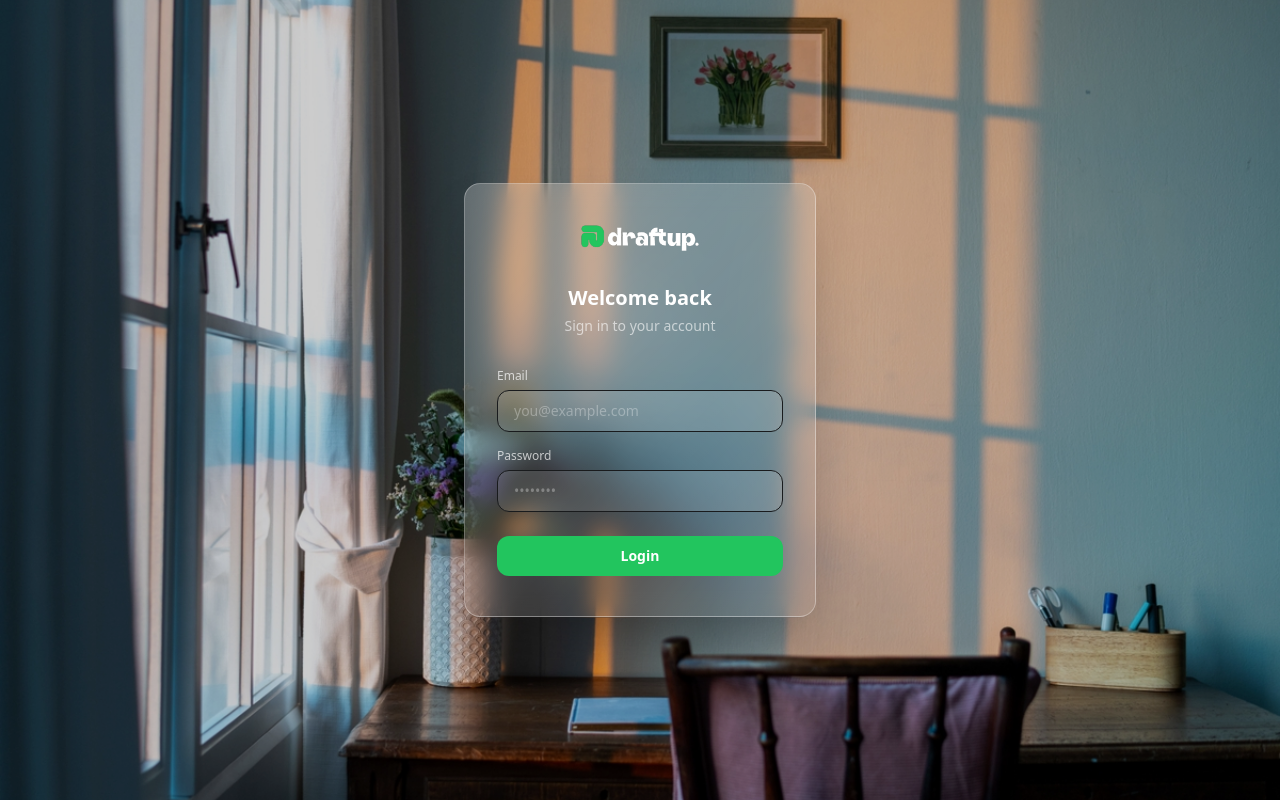
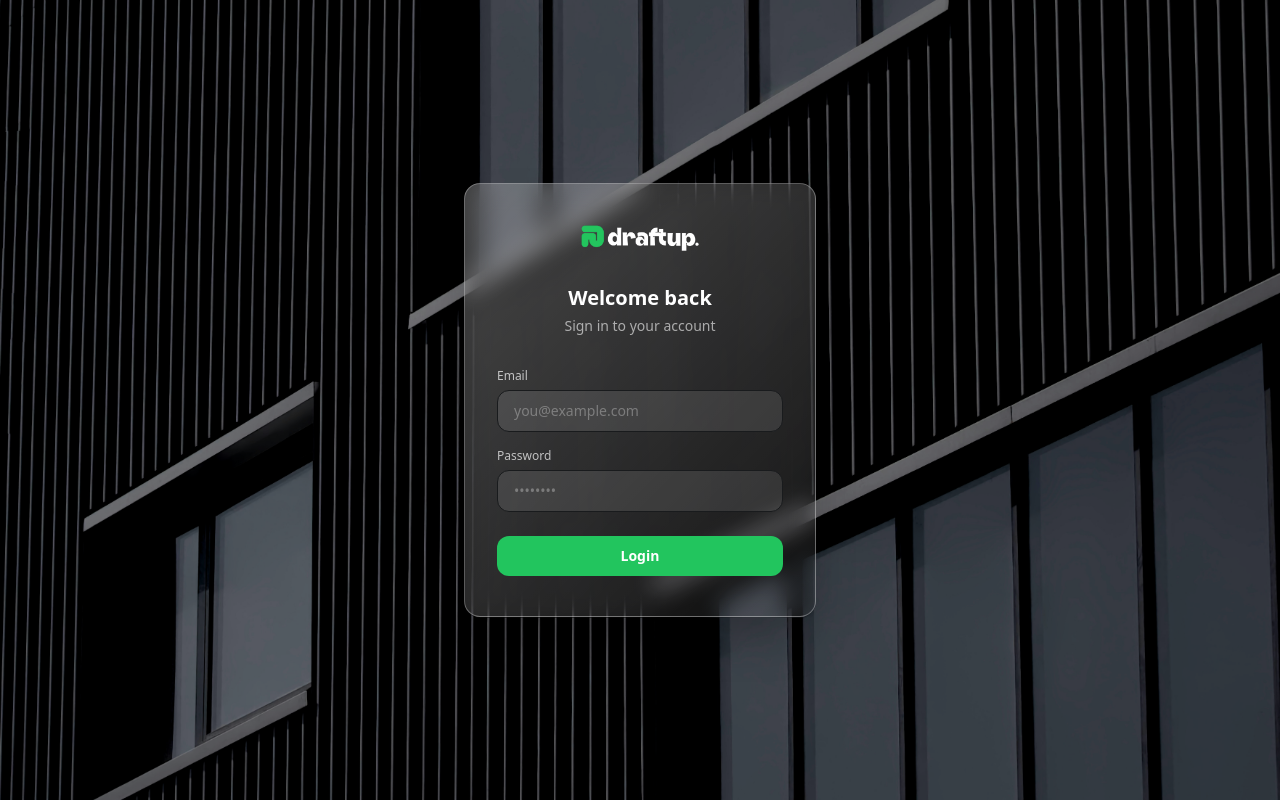
Before and after one commit to fatihkazan/draftup-panel, a Next.js app in the folder agency-billing/: page /login in a window 1280 px wide. Built offline with nearby package versions, Linux system fonts and the light colour scheme; no server answers.

Commit message:
update login background image

```diff
--- a/agency-billing/app/login/page.tsx
+++ b/agency-billing/app/login/page.tsx
@@ -36,7 +36,7 @@ export default function LoginPage() {
       {/* Background Image */}
       <div className="absolute inset-0 z-0">
         <Image
-          src="/login-bg.jpg"
+          src="/login-bg2.jpg"
           alt="Background"
           fill
           priority
```
Also changed, not shown: agency-billing/public/login-bg2.jpg (added).
